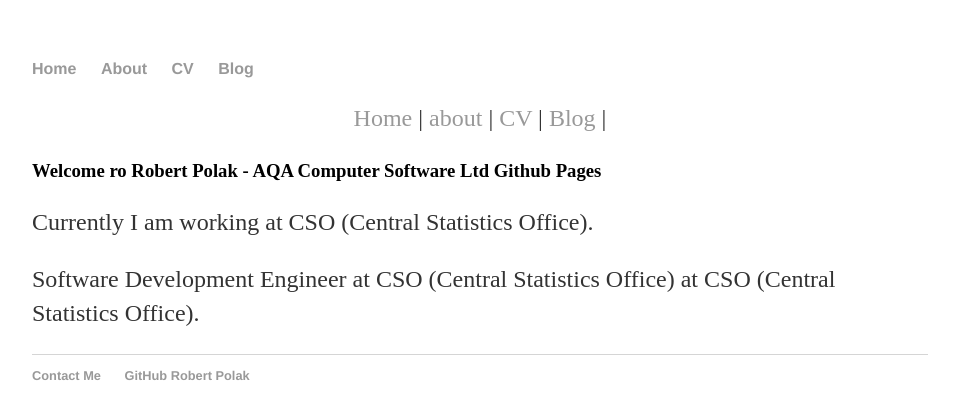
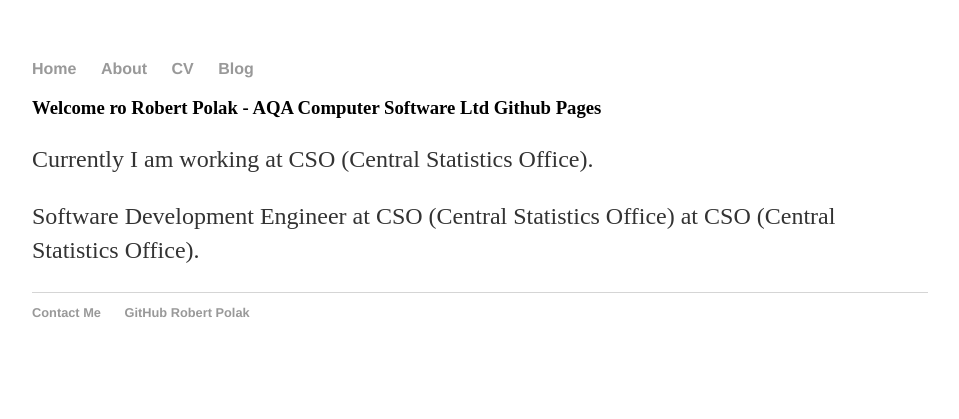
Before and after one commit to robertpolak1968/robertpolak1968.github.io, a Jekyll site: the page built from index.html, in a window 1280 px wide. Shown: the top 419 px of the page, without its empty margins (160-1119 px from the left). Built offline with Jekyll 4.4.1, drawn with Linux system fonts in a browser that asks for light colours.

Commit message:
Update default.html

```diff
--- a/_layouts/default.html
+++ b/_layouts/default.html
@@ -18,12 +18,7 @@
     		</ul>
 		</nav>
 		<div class="container">
- <p style="text-align: center; background-color: white;">
-  <a href="/">Home</a> |
-  <a href="/about">about</a> |
-  <a href="/cv">CV</a> |
-  <a href="/blog">Blog</a> |
- </p>
+
 			{{ content }}
 		</div><!-- /.container -->
 
```
